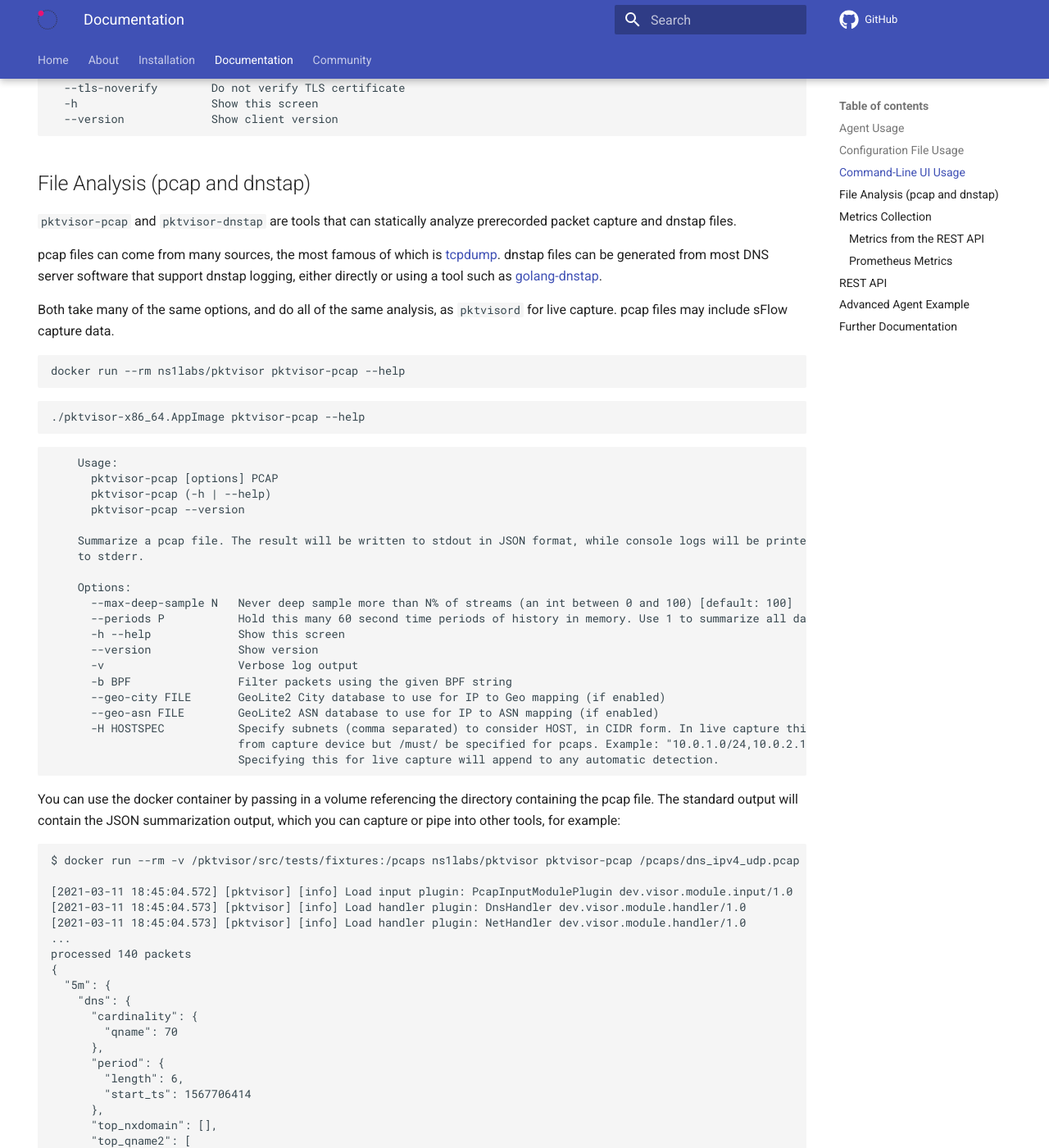
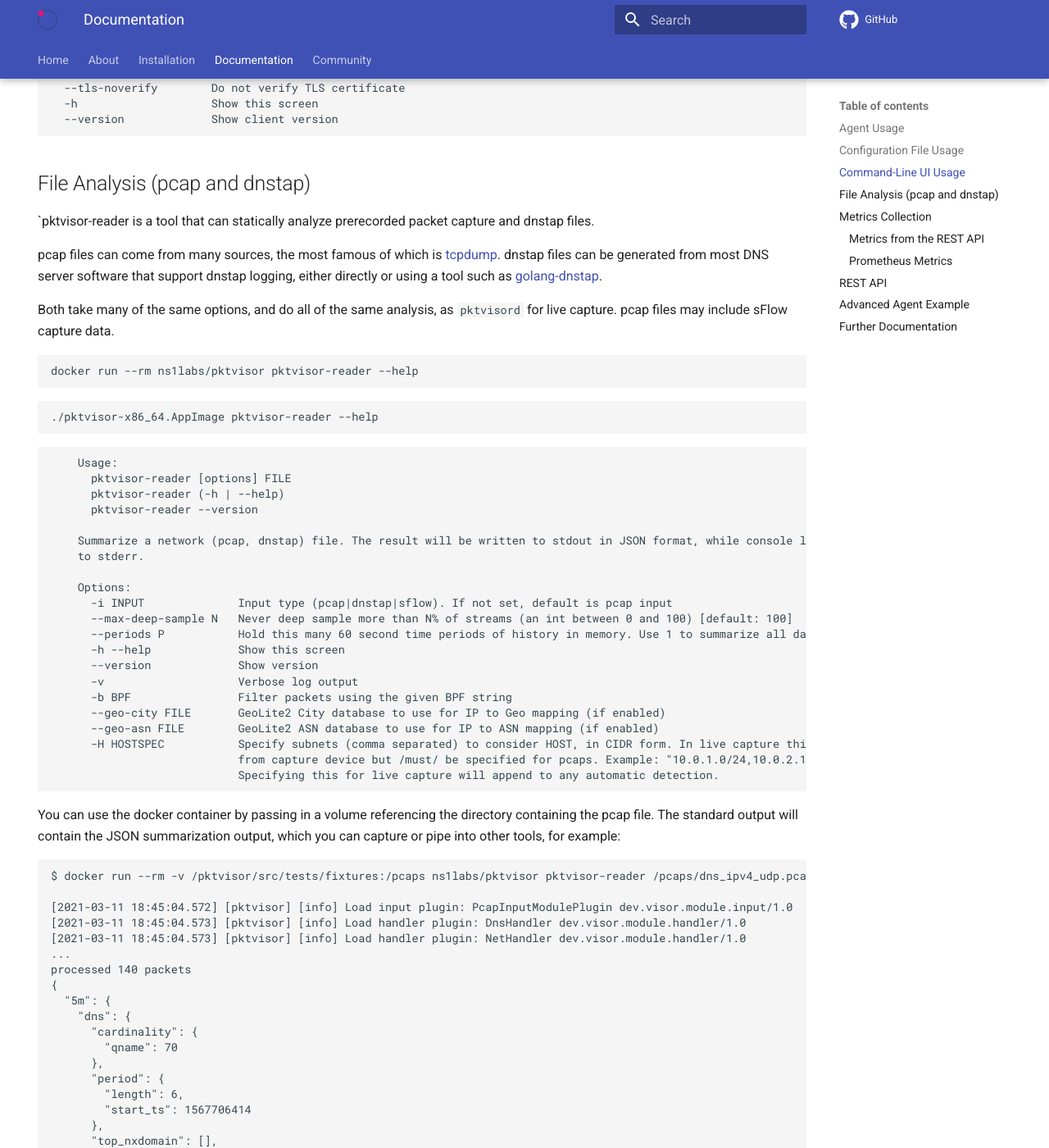
Before and after one commit to orb-community/pktvisor-website, an MkDocs documentation site: the page built from docs/docs.md, in a window 1280 px wide and 1400 px high, scrolled down 3347 px. Shown: the whole window at 82% size. Built offline with MkDocs 1.6.1 and Material for MkDocs 9.7.7, drawn with Linux system fonts in a browser that asks for light colours; comment, search, counter and statistics services are not loaded; some of the changed text lies outside the part shown.

Commit message:
Additional readme updates

````diff
--- a/docs/docs.md
+++ b/docs/docs.md
@@ -85,7 +85,7 @@ or
 ```
 
 ## Configuration File Usage
-Configure `pktvisord` at startup by YAML configuration file with the `--config option`. The configuration file can configure all options available on the command line and define [Policies](https://github.com/ns1labs/pktvisor/blob/develop/RFCs/2021-04-16-76-collection-policies.md) and [Taps](https://github.com/ns1labs/pktvisor/blob/develop/RFCs/2021-04-16-75-taps.md). All sections are optional.
+Configure `pktvisord` at startup by YAML configuration file with the `--config` option. The configuration file can configure all options available on the command line and define [Policies](https://github.com/ns1labs/pktvisor/blob/develop/RFCs/2021-04-16-76-collection-policies.md) and [Taps](https://github.com/ns1labs/pktvisor/blob/develop/RFCs/2021-04-16-75-taps.md). All sections are optional.
 
 Note that Policies and Taps may also be maintained in real-time via [REST API](https://github.com/ns1labs/pktvisor#rest-api).
 
@@ -183,31 +183,31 @@ Options:
 
 ## File Analysis (pcap and dnstap)
 
-`pktvisor-pcap` and `pktvisor-dnstap` are tools that can statically analyze prerecorded packet capture and dnstap files.
+`pktvisor-reader is a tool that can statically analyze prerecorded packet capture and dnstap files.
 
 pcap files can come from many sources, the most famous of which is [tcpdump](https://www.tcpdump.org/). dnstap files can be generated from most DNS server software that support dnstap logging, either directly or using a tool such as [golang-dnstap](https://github.com/dnstap/golang-dnstap).
 
 Both take many of the same options, and do all of the same analysis, as `pktvisord` for live capture. pcap files may include sFlow capture data.
 
 ```
-docker run --rm ns1labs/pktvisor pktvisor-pcap --help
+docker run --rm ns1labs/pktvisor pktvisor-reader --help
 ```
 
 ```shell
-./pktvisor-x86_64.AppImage pktvisor-pcap --help
+./pktvisor-x86_64.AppImage pktvisor-reader --help
 ```
 
 ```
+    Usage:
+      pktvisor-reader [options] FILE
+      pktvisor-reader (-h | --help)
+      pktvisor-reader --version
 
-    Usage:
-      pktvisor-pcap [options] PCAP
-      pktvisor-pcap (-h | --help)
-      pktvisor-pcap --version
-
-    Summarize a pcap file. The result will be written to stdout in JSON format, while console logs will be printed
+    Summarize a network (pcap, dnstap) file. The result will be written to stdout in JSON format, while console logs will be printed
     to stderr.
 
     Options:
+      -i INPUT              Input type (pcap|dnstap|sflow). If not set, default is pcap input
       --max-deep-sample N   Never deep sample more than N% of streams (an int between 0 and 100) [default: 100]
       --periods P           Hold this many 60 second time periods of history in memory. Use 1 to summarize all data. [default: 5]
       -h --help             Show this screen
@@ -219,13 +219,12 @@ docker run --rm ns1labs/pktvisor pktvisor-pcap --help
       -H HOSTSPEC           Specify subnets (comma separated) to consider HOST, in CIDR form. In live capture this /may/ be detected automatically
                             from capture device but /must/ be specified for pcaps. Example: "10.0.1.0/24,10.0.2.1/32,2001:db8::/64"
                             Specifying this for live capture will append to any automatic detection.
-
 ```
 
 You can use the docker container by passing in a volume referencing the directory containing the pcap file. The standard output will contain the JSON summarization output, which you can capture or pipe into other tools, for example:
+
 ```
-
-$ docker run --rm -v /pktvisor/src/tests/fixtures:/pcaps ns1labs/pktvisor pktvisor-pcap /pcaps/dns_ipv4_udp.pcap | jq .
+$ docker run --rm -v /pktvisor/src/tests/fixtures:/pcaps ns1labs/pktvisor pktvisor-reader /pcaps/dns_ipv4_udp.pcap | jq .
 
 [2021-03-11 18:45:04.572] [pktvisor] [info] Load input plugin: PcapInputModulePlugin dev.visor.module.input/1.0
 [2021-03-11 18:45:04.573] [pktvisor] [info] Load handler plugin: DnsHandler dev.visor.module.handler/1.0
@@ -255,8 +254,7 @@ processed 140 packets
 The AppImage can access local files as any normal binary:
 
 ```
-
-$ ./pktvisor-x86_64.AppImage pktvisor-pcap /pcaps/dns_ipv4_udp.pcap | jq .
+$ ./pktvisor-x86_64.AppImage pktvisor-reader /pcaps/dns_ipv4_udp.pcap | jq .
 
 [2021-03-11 18:45:04.572] [pktvisor] [info] Load input plugin: PcapInputModulePlugin dev.visor.module.input/1.0
 [2021-03-11 18:45:04.573] [pktvisor] [info] Load handler plugin: DnsHandler dev.visor.module.handler/1.0
@@ -378,6 +376,6 @@ The same command with AppImage and logging to syslog:
 
 ## Further Documentation
 
-We recognize the value of first-class documentation, and we are improving and augmenting ours including expanded and updated REST API docs, internal documentation for developers of input and handler modules (and those who want to contribute to pktvisor), and a user manual.
+We recognize the value of first-class documentation. We are working on further documentation including expanded and updated REST API documentation, internal documentation for developers of input and handler modules (and those who want to contribute to pktvisor), and a user manual.
 
 Please [contact us](https://pktvisor.dev/contact/) if you have any questions on installation, use, or development.
````
